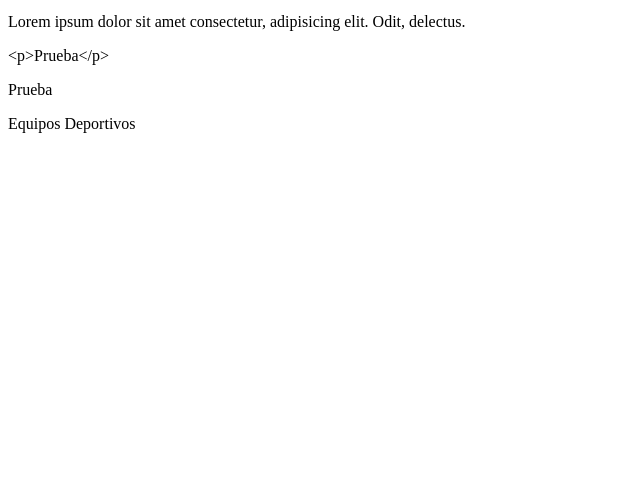
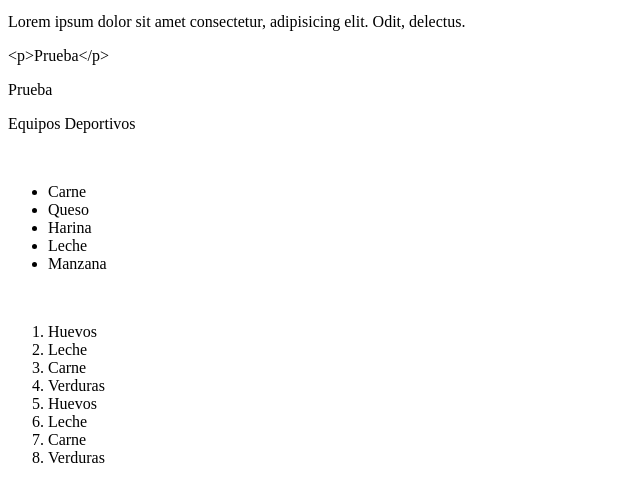
Before and after one commit to JasonPorras/repaso-materia, a plain HTML site: page index.html in a window 1280 px wide. Shown: the part 101-602 px from the top of the page, without its empty margins (0-640 px from the left). Drawn offline with Linux system fonts and the light colour scheme.

Commit message:
Ingresar tags al html desde el js

```diff
--- a/index.html
+++ b/index.html
@@ -1,23 +1,37 @@
 <!DOCTYPE html>
 <html lang="en">
+
 <head>
   <meta charset="UTF-8">
   <meta http-equiv="X-UA-Compatible" content="IE=edge">
   <meta name="viewport" content="width=device-width, initial-scale=1.0">
   <title>Mi primera pagina web</title>
 </head>
+
 <body>
 
   <h1>Hola mundo, Soy Jason</h1>
-
-  <p class="parrafo">Lorem ipsum dolor sit amet consectetur adipisicing elit. Illum natus voluptatum eum culpa consectetur nam, fugiat quam. Nisi, quos perspiciatis?</p>
+  <p class="parrafo">Lorem ipsum dolor sit amet consectetur adipisicing elit. Illum natus voluptatum eum culpa
+    consectetur nam, fugiat quam. Nisi, quos perspiciatis?</p>
   <p id="texto">Lorem ipsum dolor sit amet consectetur, adipisicing elit. Odit, delectus.</p>
-
   <p class="ejemplo">Lorem ipsum dolor sit amet.</p>
   <p class="ejemplo2">Lorem ipsum dolor sit amet.</p>
+  <p class="liga">Equipos Deportivos</p>
 
-  <p class="liga">Equipos Deportivos</p>
+<br>
+
+  <ul>
+    <li>Carne</li>
+    <li>Queso</li>
+    <li>Harina</li>
+    <li>Leche</li>
+  </ul>
+  <br>
+  <ol>
+
+  </ol>
 </body>
+
 </html>
 
 <script src="main.js"></script>
--- a/main.js
+++ b/main.js
@@ -24,7 +24,6 @@ console.log(document.querySelectorAll('p'));
 //Sirve para cambiar los que tengan en el contenido de manera dinamica...
 //Ocupamos guardar el elemento para hacerle el cambio..
 //solo contenido..
-
 const titulo = document.querySelector('h1'); //Selecciona el elemento que desea cambiar...
 titulo.textContent = 'Yo soy Superman';
 
@@ -49,7 +48,6 @@ console.log (prueba);
 // ELIMINAR Y AGREGAR CLASES...
 
 //agregar clases...
-
 const partido = document.querySelector('.liga');
 partido.classList.add('heredia');
 console.log (partido);
@@ -59,3 +57,44 @@ console.log (partido);
 //const partido = document.querySelector('.liga');
 partido.classList.remove('heredia');
 //console.log (partido);
+
+//------------------------------------------------------------
+
+//INGRESAR ELEMENTOS al HTML Y CONTENIDO DESDE EL JS.
+
+//Esto seria para ingresar solo un elemento...
+//Creamos una constante con el valor del documento con el elemento que seleccionamos...
+//En este caso el ul por que es como el contenedor y vamos a ingresar un li...
+const listaDeCompras = document.querySelector('ul');
+
+//Hacemos una constante con el valor del document que nos permite crear el elemento que deseamos...
+const li = document.createElement('li')
+li.textContent = "Manzana"; // le ingresamos contenido al li...
+//En este punto el li creado se encuentra flotando en la pagina web,,,
+
+//Entonces para colocarla donde queremos vamos a utilizar lo siguiente...
+listaDeCompras.appendChild(li); //en listaDeCompras es la constante donde estamos guardando el contenedor
+//Y le estamos indicando que a ese contenedor creale un hijo con la constante de li que fue el elemento que se creo....
+
+//Ahora vamos con trabajar con array para ingresar mas elementos y no repetir todo el codigo....
+
+//Creamos una constante con el valor del documento con el elemento que seleccionamos...
+//En este caso el ul por que es como el contenedor y vamos a ingresar un li...
+const listaCompras = document.querySelector('ol');
+
+//creamos una constante con la lista de productos que deseamos ingresar...
+const comida = ["Huevos","Leche","Carne","Verduras"];
+
+//for
+for (let i = 0; i < comida.length; i++){//el for es para recorrer cada posicion del array el irlas colocando en el ul...
+  const li = document.createElement('li')
+  li.textContent = comida[i];
+  listaCompras.appendChild(li);
+}
+
+//forEach
+comida.forEach((item) => {
+  const li = document.createElement('li')
+  li.textContent = item;//va a escribar lo que recorra en el momento...
+  listaCompras.appendChild(li);
+})
```
